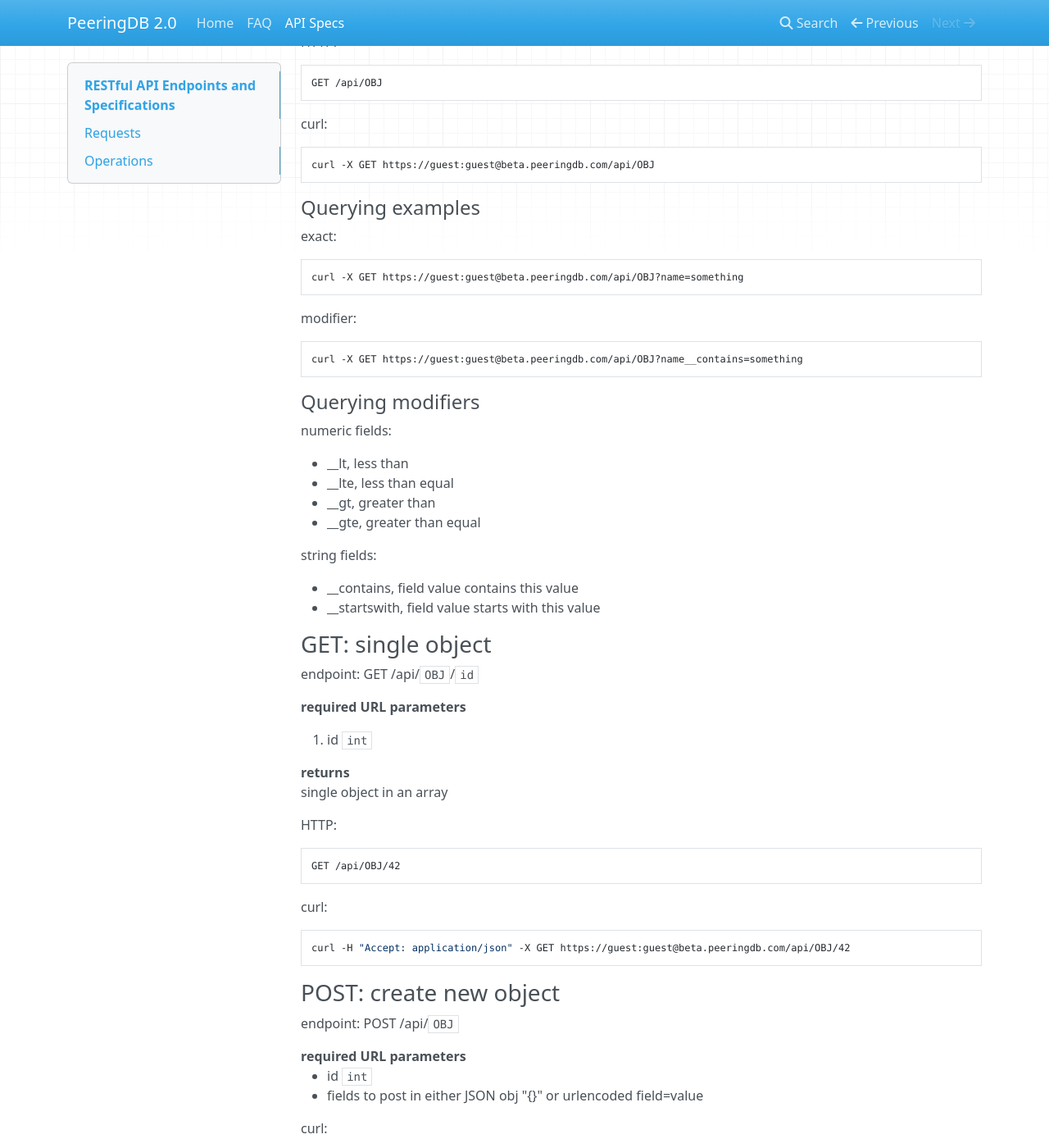
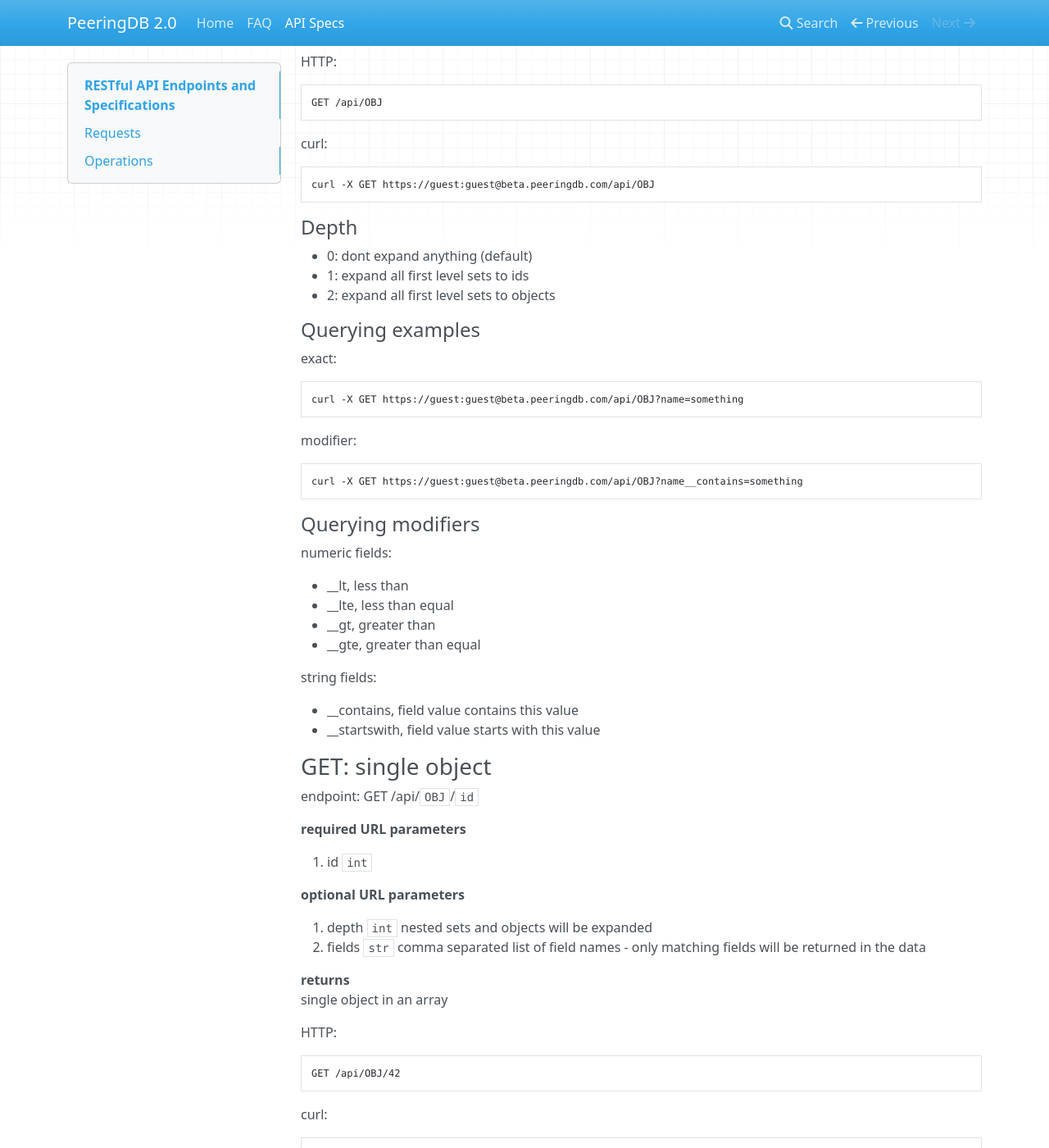
Before and after one commit to peeringdb/docs, an MkDocs documentation site: the page built from docs/api_specs.md, in a window 1280 px wide and 1400 px high, scrolled down 1482 px. Shown: the whole window at 82% size. Built offline with MkDocs 1.6.1, drawn with Linux system fonts in a browser that asks for light colours; nearby versions of some CDN libraries; old or Windows-style settings are respelled for this version of MkDocs; some of the changed text lies outside the part shown.

Commit message:
apispecs updated

```diff
--- a/docs/api_specs.md
+++ b/docs/api_specs.md
@@ -60,7 +60,8 @@
 
     - limit `int` limits rows in the result set
     - skip `int` skips n rows in the result set
-    - depth `flag` nested sets will be loaded (slow)
+    - depth `int` nested sets will be loaded (slow)
+    - fields `str` comma separated list of field names - only matching fields will be returned in the data
     - [field_name] `int|string` queries for fields with matching value
 
 returns
@@ -73,6 +74,12 @@
 curl:
 
     curl -X GET https://guest:guest@beta.peeringdb.com/api/OBJ
+
+#### Depth
+
+- 0: dont expand anything (default)
+- 1: expand all first level sets to ids
+- 2: expand all first level sets to objects
 
 #### Querying examples
 
@@ -107,6 +114,12 @@
 
   1. id `int`
 
+optional URL parameters
+:
+
+  1. depth `int` nested sets and objects will be expanded
+  2. fields `str` comma separated list of field names - only matching fields will be returned in the data
+
 returns
 :   single object in an array
 
@@ -118,6 +131,10 @@
 
     curl -H "Accept: application/json" -X GET https://guest:guest@beta.peeringdb.com/api/OBJ/42
 
+#### Depth
+
+- 0: dont expand anything (default)
+- 1 to 4: expand all sets and related objects according to level of depth specified
 
 ### POST: create new object
 
--- a/docs/extra.css
+++ b/docs/extra.css
@@ -59,3 +59,8 @@
 .danger {
     background-color: #ffe9e9;
 }
+
+h5 {
+  font-weight: bold;
+  color: #000;
+}
```
